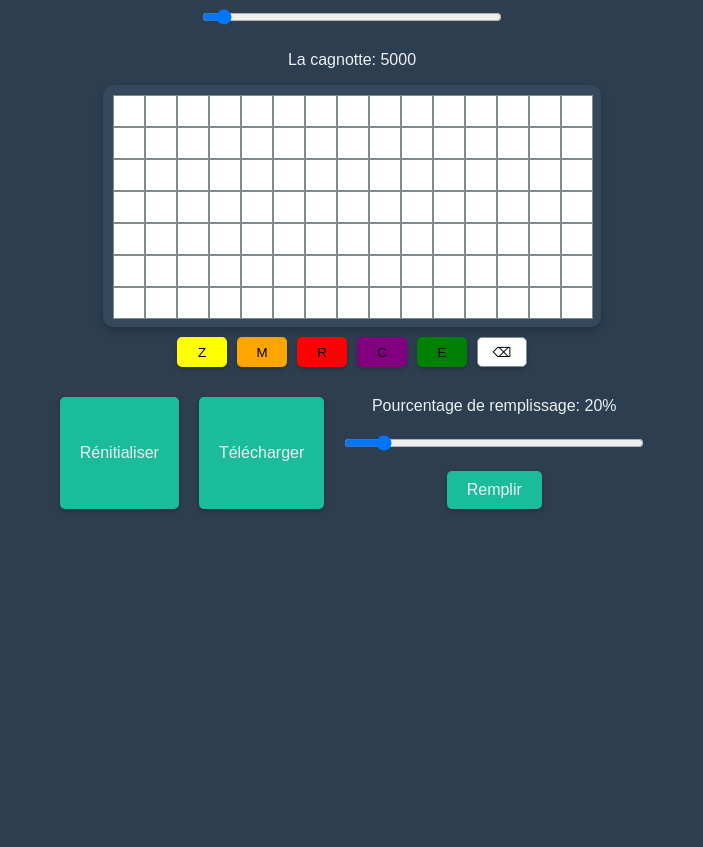
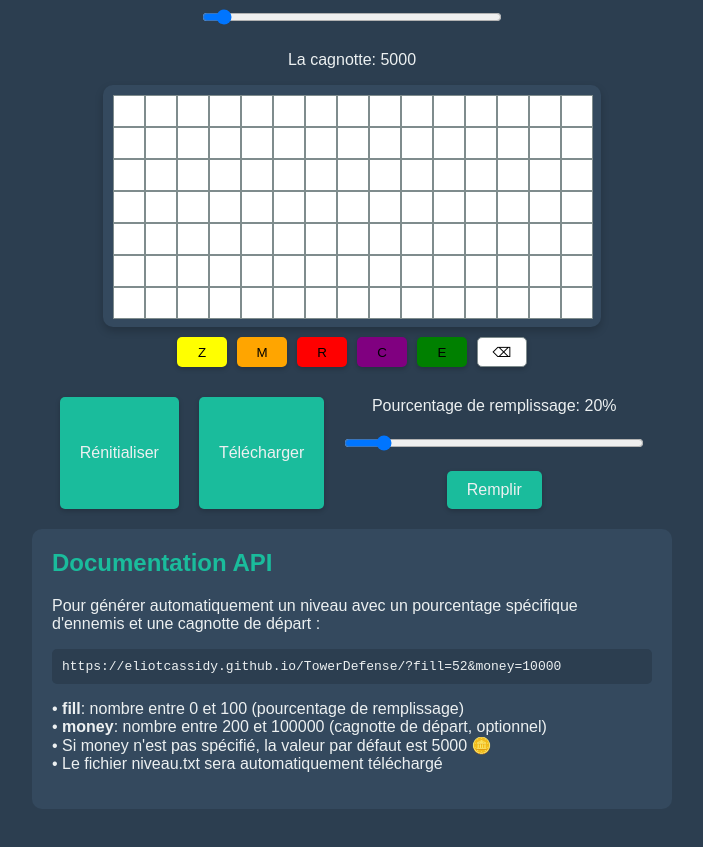
Before and after one commit to EliotCassidy/TowerDefense, a website: page index.html in a window 1280 px wide. Shown: the part 99-946 px from the top of the page, without its empty margins (288-991 px from the left). Before the commit the page ends 800 px from the top, so only its background shows below. Drawn offline with Linux system fonts and the light colour scheme.

Commit message:
web update

```diff
--- a/generate.js
+++ b/generate.js
@@ -1,6 +1,5 @@
-export function generateRandomLevel(percentage) {
-    const value = 5000;
-    let content = `${value}\n`;
+export function generateRandomLevel(percentage, money = 5000) {
+    let content = `${money}\n`;
     const totalCells = 15 * 7;
     const cellsToFill = Math.round(totalCells * (percentage / 100));
     const colors = ['Z', 'M', 'R', 'C', 'E'];
--- a/index.html
+++ b/index.html
@@ -148,9 +148,10 @@
         async function handleUrlPercentage() {
             const urlParams = new URLSearchParams(window.location.search);
             const percentage = parseInt(urlParams.get('fill'));
+            const money = parseInt(urlParams.get('money')) || 5000;
 
             if (!isNaN(percentage) && percentage >= 0 && percentage <= 100) {
-                const content = generateRandomLevel(percentage);
+                const content = generateRandomLevel(percentage, money);
                 const blob = new Blob([content], { type: 'text/plain' });
                 const link = document.createElement('a');
                 link.href = URL.createObjectURL(blob);
@@ -159,13 +160,15 @@
             }
         }
 
-        // Call this when page loads
         handleUrlPercentage();
     </script>
 </head>
 <body>
     <h1>Générateur d'ennemies</h1>
-        <input type="range" id="slider" min="200" max="100000" value="5000" oninput="updateSliderValue()">
+
+
+
+    <input type="range" id="slider" min="200" max="100000" value="5000" oninput="updateSliderValue()">
         <p>La cagnotte: <span id="sliderValue">5000</span></p>
 
     <div class="grid" id="grid"></div>
@@ -194,6 +197,20 @@
         <h2 id="enemyTitle"></h2>
         <p id="enemyDetails"></p>
         <button onclick="closeModal()">Fermer</button>
+    </div>
+
+    <div style="background-color: #34495e; padding: 20px; border-radius: 10px; margin-bottom: 20px; max-width: 600px;">
+        <h2 style="color: #1abc9c; margin-top: 0;">Documentation API</h2>
+        <p>Pour générer automatiquement un niveau avec un pourcentage spécifique d'ennemis et une cagnotte de départ :</p>
+        <code style="background-color: #2c3e50; padding: 10px; display: block; border-radius: 5px; margin: 10px 0;">
+            https://eliotcassidy.github.io/TowerDefense/?fill=52&money=10000
+        </code>
+        <ul style="list-style-type: none; padding-left: 0;">
+            <li>• <strong>fill</strong>: nombre entre 0 et 100 (pourcentage de remplissage)</li>
+            <li>• <strong>money</strong>: nombre entre 200 et 100000 (cagnotte de départ, optionnel)</li>
+            <li>• Si money n'est pas spécifié, la valeur par défaut est 5000 🪙</li>
+            <li>• Le fichier niveau.txt sera automatiquement téléchargé</li>
+        </ul>
     </div>
 
     <script>
```
